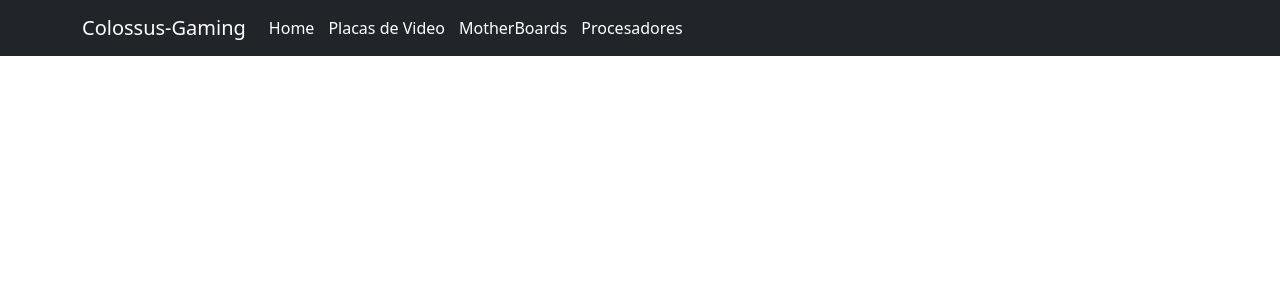
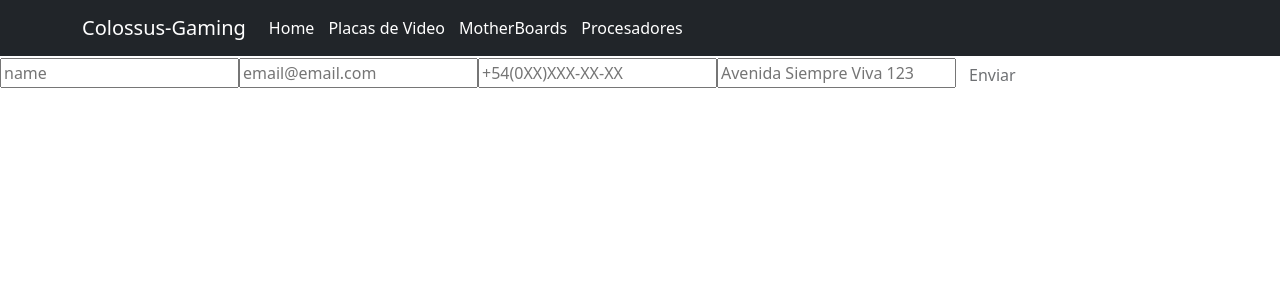
Before and after one commit to feedeeg29/Colossus-Gaming-React-Js-Federico-Giuliani, a React (Create React App) app: page /ContactForm in a window 1280 px wide. Shown: the top 300 px of the page. Built offline with nearby package versions, Linux system fonts and the light colour scheme.

Commit message:
ultima entrega desafios/estoy triste

```diff
--- a/src/App.js
+++ b/src/App.js
@@ -8,6 +8,7 @@ import MainDiv from './Components/MainDiv/MainDiv.jsx';
 import PrimaryProductsDetailContainer from '../src/Components/Products/PrimaryProductsDetail/PrimaryProductsDetailContainer';
 import Cart from './Components/Cart/Cart';
 import CartContextProvider from './Components/CartContext/CartContext';
+import ContactForm from './Components/ContactForm/ContactForm';
 export default function App() {
   return (
 <>
@@ -19,7 +20,8 @@ export default function App() {
   <Route exact path="/" element={<PrimaryProductsListContainer />} />
   <Route exact path="/category/:categoryId" element={<PrimaryProductsListContainer />} />
   <Route exact path="/detail/:Id" element={<PrimaryProductsDetailContainer />} />
-  <Route excat path="/Cart/Cart" element={<Cart />} />
+  <Route exact path="/Cart/Cart" element={<Cart />} />
+  <Route exact path="/ContactForm" element={<ContactForm />} />
 </Routes>
 </BrowserRouter>
 </CartContextProvider>
--- a/src/Components/Cart/Cart.jsx
+++ b/src/Components/Cart/Cart.jsx
@@ -4,10 +4,10 @@ import { Link } from 'react-router-dom'
 import { Card, Button } from 'react-bootstrap'
 import { CartContext } from '../CartContext/CartContext'
 export default function Cart() {
-    const { cart, removeFromCart, buyAll } = useContext(CartContext);
-    const total = cart.reduce((total, item) => total + item.price * item.quantity, 0);
-    const prdQTotal = cart.reduce((total, item) => total + item.quantity, 0);
+    const { cart, removeFromCart, total, prdQTotal } = useContext(CartContext);
+
     console.log(total);
+    console.log(cart);
     if (cart.length === 0) {
         return (
             <>
@@ -38,7 +38,7 @@ export default function Cart() {
                 </div>
                 <h1>Total de productos {prdQTotal}</h1>
                 <h2> Subtotal ${total}</h2>
-                <Button onClick={buyAll}>Comprar todo</Button>
+                <Link to={'/ContactForm'}><Button>Comprar todo</Button></Link>
             </>)
     }
 }
--- a/src/Components/CartContext/CartContext.jsx
+++ b/src/Components/CartContext/CartContext.jsx
@@ -15,13 +15,19 @@ const CartContextProvider = ({ children }) => {
             setCart(prev => [...prev, { ...item, quantity }])
         }
     }
+
+    const total = cart.reduce((total, item) => total + item.price * item.quantity, 0);
+    const prdQTotal = cart.reduce((total, item) => total + item.quantity, 0);
     const removeFromCart = (id) => {
-        setCart(cart.filter(item => item.Id !== id));
+        setCart(cart.filter((item) => item.Id !== id));
     };
+    const clearCart = () => {
+        setCart([]);
+    }
     const buyAll = () => setCart([]);
     return (
         <>
-            <CartContext.Provider value={{ cart, addToCart, removeFromCart, buyAll, isInCart }}>{children}</CartContext.Provider>
+            <CartContext.Provider value={{ cart, addToCart, removeFromCart, buyAll, isInCart, total, prdQTotal, clearCart }}>{children}</CartContext.Provider>
         </>
     )
 }
--- /dev/null
+++ b/src/Components/ContactForm/ContactForm.jsx
@@ -0,0 +1,82 @@
+import React, { useState, useContext } from 'react'
+import { addDoc, collection, getFirestore, serverTimestamp } from "firebase/firestore";
+import { CartContext } from '../CartContext/CartContext';
+import { Form, Button, Modal } from 'react-bootstrap';
+export default function ContactForm() {
+    const { cart, clearCart, total } = useContext(CartContext);
+
+    const [name, setName] = useState('');
+    const [email, setEmail] = useState('');
+    const [phone, setPhone] = useState('');
+    const [address, setAddress] = useState('');
+    const [orderCode, setOrderCode] = useState('');
+
+    const order = {
+        buyer: { name: name, phone: phone, email: email, address: address },
+        items: cart,
+        total: total,
+        date: serverTimestamp()
+    }
+    const sendOrder = () => {
+        const db = getFirestore();
+        const orderCollection = collection(db, 'Orders');
+        addDoc(orderCollection, order).then(({ id }) => {
+            setOrderCode(id);
+            clearCart();
+        })
+    }
+    const [open, setOpen] = useState(false);
+    const handleOpen = () => setOpen(true);
+    const handleClose = () => setOpen(false);
+    return (
+        <>
+            <div>
+                <Form onSubmit={(e) => { e.preventDefault(); sendOrder() }}>
+                    <input type="text" value={name} name="nameForm" id="nameForm" placeholder="name"
+                        onChange={(e) => setName(e.target.value)} required
+                    />
+                    <input type="text" value={email} name="emailForm" id="emailForm" placeholder='email@email.com'
+                        onChange={(e) => setEmail(e.target.value)} required
+                    />
+                    <input type="text" value={phone} name="phoneForm" id="phoneForm" placeholder='+54(0XX)XXX-XX-XX'
+                        onChange={(e) => setPhone(e.target.value)} required
+                    />
+                    <input type="text" value={address} name="addressForm" id="addressForm" required placeholder='Avenida Siempre Viva 123'
+                        onChange={(e) => setAddress(e.target.value)}
+                    />
+                    {
+                        cart.length === 0 ?
+                            <Button variant="contained" disabled>Enviar</Button> :
+                            <Button onClick={handleOpen} type="submit" variant="contained">Enviar</Button>
+                    }
+                </Form>
+                {
+                    orderCode === "" ? null :
+                        <Modal
+                            show={open}
+                            size="lg"
+                            aria-labelledby="contained-modal-title-vcenter"
+                            centered
+                        >
+                            <Modal.Header closeButton>
+                                <Modal.Title id="contained-modal-title-vcenter">
+                                    Modal heading
+                                </Modal.Title>
+                            </Modal.Header>
+                            <Modal.Body>
+                                <h2>{name}</h2>
+                                <h2>{email}</h2>
+                                <h2>{phone}</h2>
+                                <h2>{address}</h2>
+                                <h2>{total}</h2>
+                                <h2>{orderCode}</h2>
+                            </Modal.Body>
+                            <Modal.Footer>
+                                <Button onClick={handleClose}>Close</Button>
+                            </Modal.Footer>
+                        </Modal>
+                }
+            </div>
+        </>
+    )
+}
--- a/src/Components/Products/PrimaryProductsDetail/PrimaryProductsDetail.jsx
+++ b/src/Components/Products/PrimaryProductsDetail/PrimaryProductsDetail.jsx
@@ -4,16 +4,18 @@ import { Card } from "react-bootstrap";
 import './detail.css'
 import { CartContext } from "../../CartContext/CartContext";
 import Decision from '../../Decision/Decision';
-export default function PrimaryProductsDetail({ id, name, img, price, stock }) {
+export default function PrimaryProductsDetail({ Id, name, img, price, stock }) {
     const { cart, addToCart } = useContext(CartContext);
 
     function handleOnAdd(quantity) {
-        addToCart({ id, name, img, price, stock }, quantity)
+        addToCart({ Id, name, img, price, stock }, quantity)
     }
-    const added = cart.find(item => item.id === id);
+    const added = cart.find((item) => item.id === Id);
+
+    console.log(added);
     return (
         <>
-            <Card key={id} id={id} style={{ width: "18rem" }} className="Card-Basic">
+            <Card key={Id} id={Id} style={{ width: "18rem" }} className="Card-Basic">
                 <Card.Img variant="top" src={img} />
                 <Card.Body>
                     <Card.Title>{name}</Card.Title>
--- a/src/Components/Products/PrimaryProductsDetail/PrimaryProductsDetailContainer.jsx
+++ b/src/Components/Products/PrimaryProductsDetail/PrimaryProductsDetailContainer.jsx
@@ -15,7 +15,7 @@ export default function PrimaryProductsDetailContainer() {
     }, [Id]);
     return (
         <>
-            <PrimaryProductsDetail key={primaryProductsDetailRender.id} id={primaryProductsDetailRender.id} img={primaryProductsDetailRender.img} name={primaryProductsDetailRender.name} price={primaryProductsDetailRender.price} stock={primaryProductsDetailRender.stock} />
+            <PrimaryProductsDetail key={primaryProductsDetailRender.Id} Id={primaryProductsDetailRender.Id} img={primaryProductsDetailRender.img} name={primaryProductsDetailRender.name} price={primaryProductsDetailRender.price} stock={primaryProductsDetailRender.stock} />
         </>
     )
 }
```
